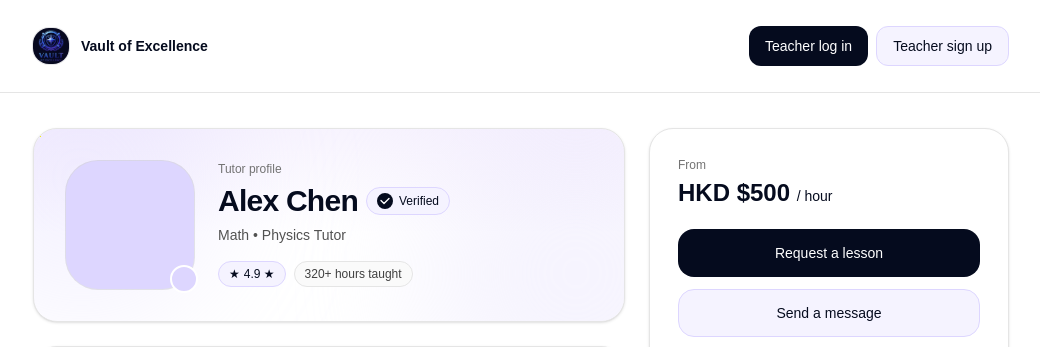
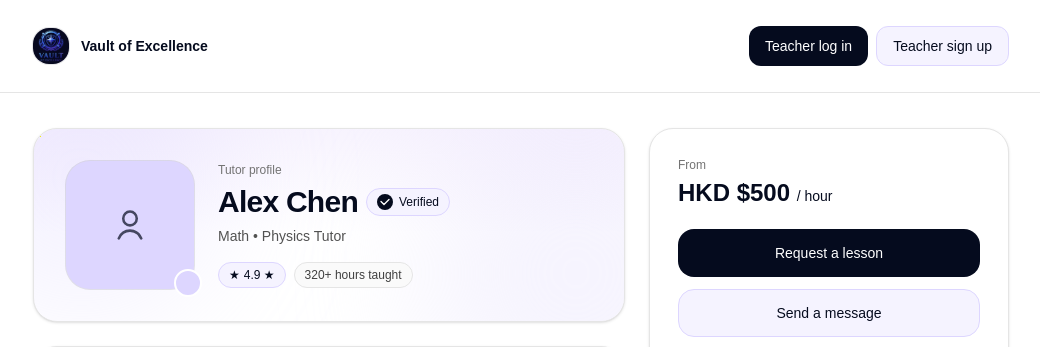
Before and after one commit to wincrazyyy/find-tutor, a Next.js app: page /tutors/1 in a window 1280 px wide. Shown: the top 347 px of the page, without its empty margins (119-1159 px from the left). Built offline with nearby package versions, Linux system fonts and the light colour scheme.

Commit message:
created default avatar

```diff
--- a/app/tutors/[id]/_components/profile-header.tsx
+++ b/app/tutors/[id]/_components/profile-header.tsx
@@ -1,3 +1,4 @@
+import Image from "next/image";
 import type { Tutor } from "../page";
 
 function VerifiedBadge({ verified }: { verified: boolean }) {
@@ -12,12 +13,7 @@ function VerifiedBadge({ verified }: { verified: boolean }) {
         aria-hidden="true"
         className="inline-flex h-4 w-4 items-center justify-center rounded-full bg-[#050B1E] text-white"
       >
-        <svg
-          viewBox="0 0 20 20"
-          fill="none"
-          className="h-3 w-3"
-          xmlns="http://www.w3.org/2000/svg"
-        >
+        <svg viewBox="0 0 20 20" fill="none" className="h-3 w-3">
           <path
             d="M16.667 5.833 8.333 14.167 3.333 9.167"
             stroke="currentColor"
@@ -32,6 +28,62 @@ function VerifiedBadge({ verified }: { verified: boolean }) {
   );
 }
 
+function DefaultAvatarIcon() {
+  return (
+    <svg
+      viewBox="0 0 24 24"
+      fill="none"
+      className="h-9 w-9 text-[#050B1E]/70"
+      aria-hidden="true"
+    >
+      <path
+        d="M12 12.25c2.5 0 4.5-2.06 4.5-4.6S14.5 3.05 12 3.05 7.5 5.1 7.5 7.65s2 4.6 4.5 4.6Z"
+        stroke="currentColor"
+        strokeWidth="1.7"
+        strokeLinecap="round"
+        strokeLinejoin="round"
+      />
+      <path
+        d="M4.5 20.95c1.5-3.5 4.2-5.2 7.5-5.2s6 1.7 7.5 5.2"
+        stroke="currentColor"
+        strokeWidth="1.7"
+        strokeLinecap="round"
+        strokeLinejoin="round"
+      />
+    </svg>
+  );
+}
+
+function Avatar({ src, name }: { src?: string; name: string }) {
+  return (
+    // outer wrapper: allows the corner dot to overflow without clipping
+    <div className="relative h-32 w-32 shrink-0 overflow-visible">
+      {/* inner square: clips the image */}
+      <div className="relative h-full w-full overflow-hidden rounded-3xl bg-violet-200 ring-1 ring-[#050B1E]/10">
+        {/* default icon always visible underneath */}
+        <div className="absolute inset-0 flex items-center justify-center">
+          <DefaultAvatarIcon />
+        </div>
+
+        {/* image overlays the icon when present */}
+        {src ? (
+          <Image
+            src={src}
+            alt={name}
+            fill
+            sizes="112px"
+            className="object-cover"
+            priority={false}
+          />
+        ) : null}
+      </div>
+
+      {/* corner dot: now not clipped */}
+      <div className="absolute -bottom-2 -right-2 h-7 w-7 rounded-full border-2 border-white bg-violet-200" />
+    </div>
+  );
+}
+
 export function ProfileHeader({ tutor }: { tutor: Tutor }) {
   return (
     <div className="relative overflow-hidden rounded-3xl border border-neutral-200 bg-white p-8 shadow-sm">
@@ -43,13 +95,10 @@ export function ProfileHeader({ tutor }: { tutor: Tutor }) {
       </div>
 
       <div className="relative flex items-start gap-6">
-        {/* Square avatar, sized to visually match the text block height */}
-        <div className="relative shrink-0">
-          <div className="h-28 w-28 rounded-4xl bg-violet-200 ring-1 ring-[#050B1E]/10 sm:h-32 sm:w-32" />
-          <div className="absolute -bottom-1 -right-1 h-7 w-7 rounded-full border-2 border-white bg-violet-200" />
-        </div>
+        <Avatar src={tutor.imageSrc} name={tutor.name} />
 
-        <div className="min-w-0">
+        {/* This ensures the left text block is the SAME height as the avatar */}
+        <div className="min-w-0 min-h-32 flex flex-col justify-center">
           <div className="text-xs text-neutral-500">Tutor profile</div>
 
           <div className="mt-1 flex min-h-10 flex-wrap items-center gap-2">
--- a/app/tutors/[id]/page.tsx
+++ b/app/tutors/[id]/page.tsx
@@ -10,6 +10,7 @@ import { Tips } from "./_components/tips";
 
 export type Tutor = {
   verified: boolean;
+  imageSrc?: string;
   name: string;
   title: string;
   rating: string;
@@ -29,11 +30,12 @@ export type Tutor = {
   stats: { k: string; v: string }[];
 };
 
+
 export type Review = { name: string; text: string };
 
 export default function TutorProfilePage() {
   const tutor: Tutor = {
-    verified: true, // <-- admin-controlled flag later
+    verified: true,
     name: "Alex Chen",
     title: "Math • Physics Tutor",
     rating: "4.9 ★",
```
